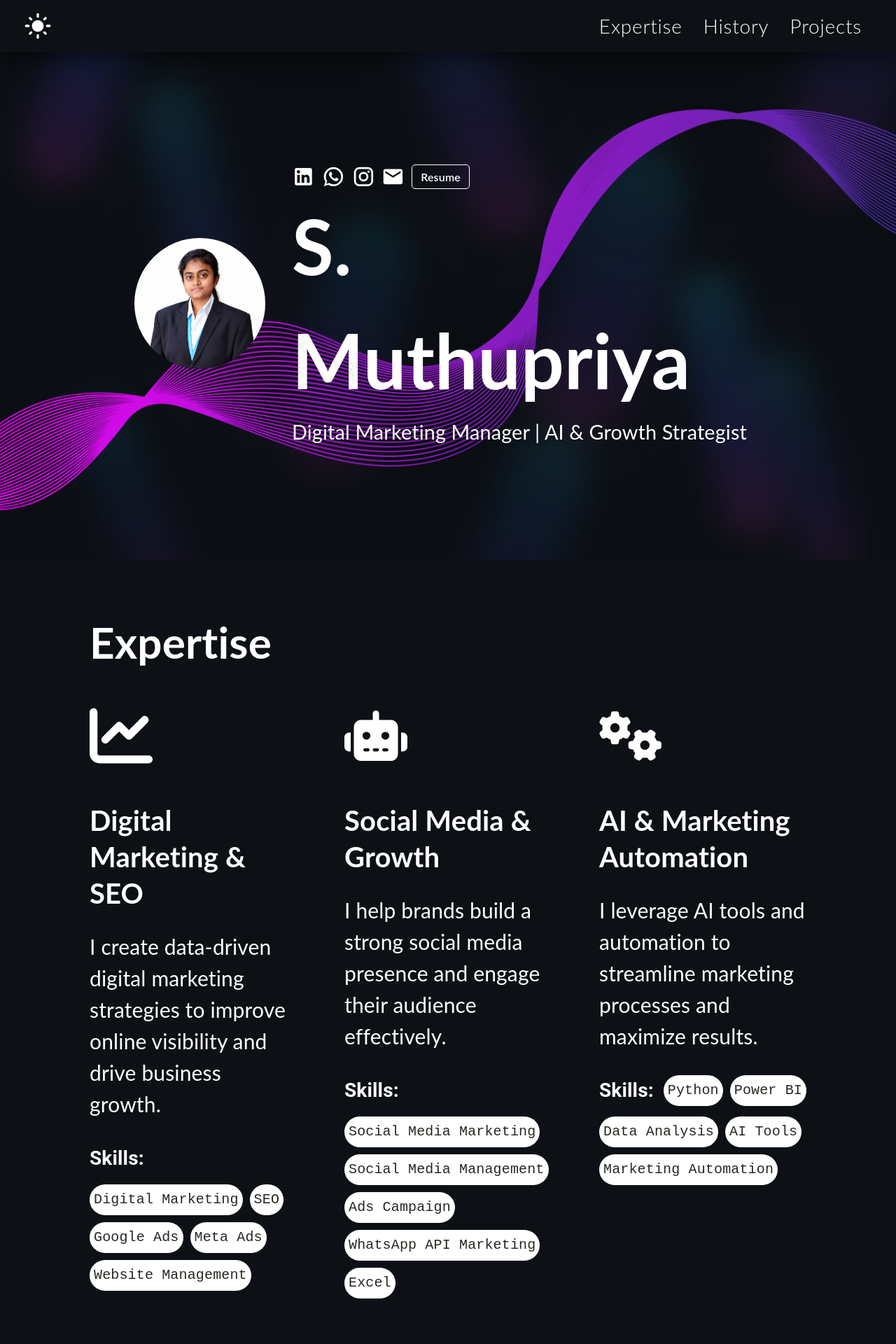
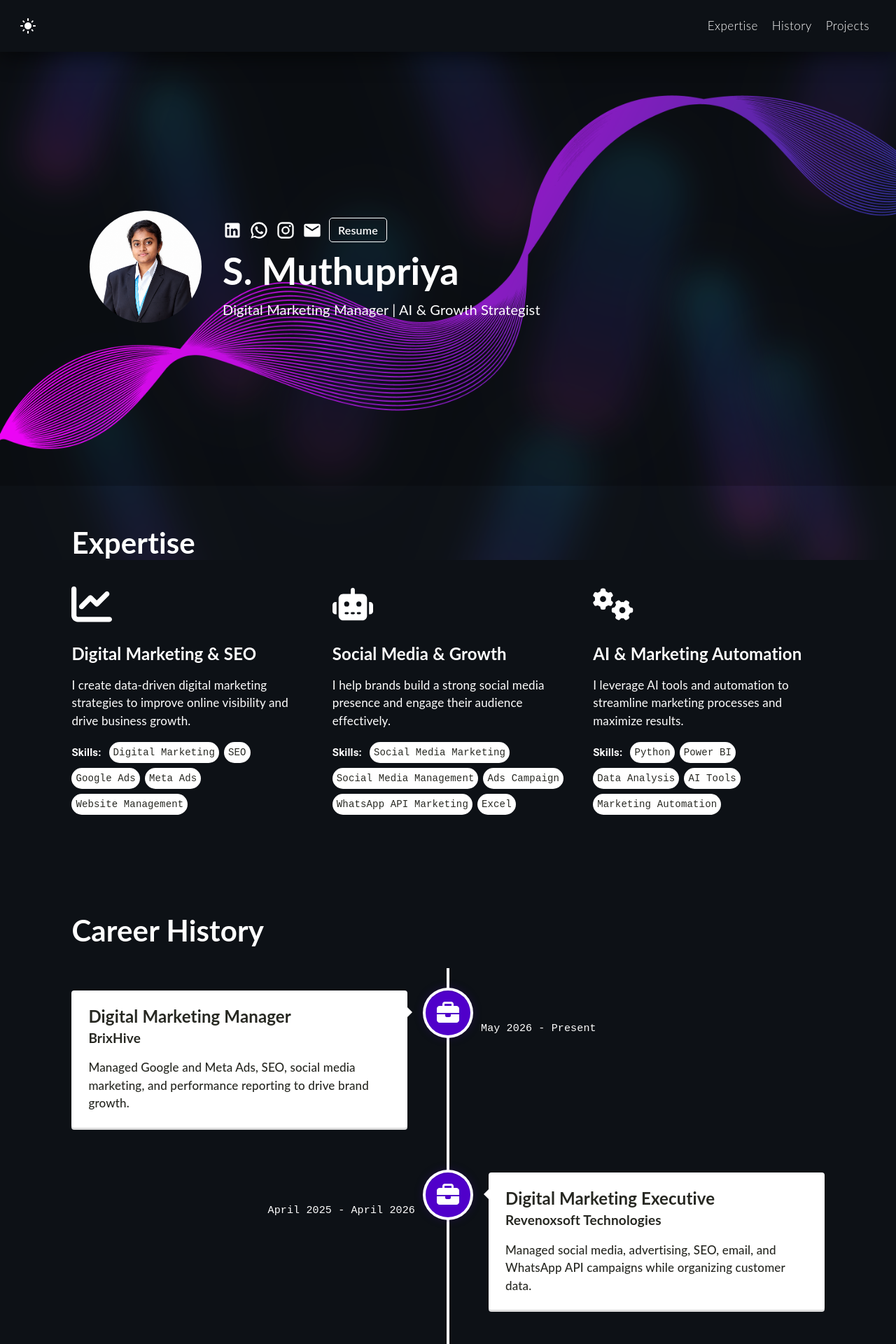
Before and after one commit to muthupriya0902/Muthupriya_portfolio, a React (Create React App) app: page / in a window 1280 px wide. Shown: the top 1920 px of the page at 70% size. Built offline with nearby package versions, Linux system fonts and the light colour scheme.

Commit message:
Refine portfolio sizing and spacing

```diff
--- a/src/assets/styles/Expertise.scss
+++ b/src/assets/styles/Expertise.scss
@@ -10,16 +10,16 @@
     width: 100%;
     max-width: none;
     box-sizing: border-box;
-    padding: 80px 10% 8%;
+    padding: 56px 8% 5%;
     display: flex;
     flex-direction: column;
     text-align: left;
 }
 
 #expertise .skills-container h1 {
-    margin: 0 0 52px;
+    margin: 0 0 34px;
     color: #fff;
-    font-size: 62px !important;
+    font-size: 42px !important;
     font-weight: 700 !important;
     line-height: 1.2 !important;
 }
@@ -27,8 +27,8 @@
 #expertise .skills-grid {
     display: grid;
     grid-template-columns: repeat(3, minmax(0, 1fr));
-    column-gap: 68px;
-    row-gap: 56px;
+    column-gap: 42px;
+    row-gap: 40px;
     width: 100%;
 }
 
@@ -39,25 +39,25 @@
 
 #expertise .skill > svg {
     display: block;
-    width: 90px;
-    height: 90px;
-    margin: 0 0 50px;
+    width: 58px;
+    height: 58px;
+    margin: 0 0 26px;
     color: #fff;
 }
 
 #expertise .skill h3 {
-    margin: 0 0 28px;
+    margin: 0 0 16px;
     color: #fff;
-    font-size: 40px !important;
+    font-size: 24px !important;
     font-weight: 700 !important;
     line-height: 1.3 !important;
 }
 
 #expertise .skill p {
-    max-width: 470px;
-    margin: 0 0 28px;
+    max-width: 420px;
+    margin: 0 0 18px;
     color: #fff;
-    font-size: 30px !important;
+    font-size: 17px !important;
     font-weight: 400 !important;
     line-height: 1.5 !important;
 }
@@ -66,8 +66,8 @@
     display: flex;
     flex-wrap: wrap;
     align-items: center;
-    gap: 10px;
-    max-width: 500px;
+    gap: 7px;
+    max-width: 440px;
     margin: 0;
     line-height: 1.9;
 }
@@ -75,18 +75,18 @@
 #expertise .flex-chips .chip-title {
     padding-right: 4px;
     color: #fff !important;
-    font-size: 28px !important;
+    font-size: 15px !important;
     font-weight: 700 !important;
 }
 
 #expertise .chip,
 #expertise .flex-chips .MuiChip-root {
-    height: 44px !important;
+    height: 30px !important;
     padding: 0 !important;
-    border-radius: 22px !important;
+    border-radius: 16px !important;
     background-color: #fff !important;
     color: rgb(39, 40, 34) !important;
-    font-size: 20px !important;
+    font-size: 14px !important;
     box-shadow: none;
 }
 
@@ -95,7 +95,7 @@
     padding-left: 6px;
     color: rgb(39, 40, 34) !important;
     font-family: 'Courier Prime', monospace;
-    font-size: 20px !important;
+    font-size: 14px !important;
 }
 
 #expertise .chip svg {
--- a/src/assets/styles/Footer.scss
+++ b/src/assets/styles/Footer.scss
@@ -1,15 +1,15 @@
 footer {
     text-align: center;
-    padding-top: 50px;
-    padding-bottom: 50px;
+    padding-top: 32px;
+    padding-bottom: 32px;
 
     svg {
         width: 1.1em !important;
         height: 1.1em !important;
-        margin-right: 10px;
+        margin-right: 8px;
     }
 
     p {
-        font-size: 0.8em;
+        font-size: 0.9rem;
     }
 }
--- a/src/assets/styles/Main.scss
+++ b/src/assets/styles/Main.scss
@@ -10,7 +10,7 @@
     height: var(--navbar-height) !important;
     min-height: var(--navbar-height) !important;
     max-height: var(--navbar-height) !important;
-    padding: 0 34px !important;
+    padding: 0 28px !important;
     box-sizing: border-box;
 }
 
@@ -19,16 +19,16 @@
 }
 
 #navigation button {
-    font-size: 28px !important;
+    font-size: 17px !important;
     font-weight: 300 !important;
     line-height: 1.5 !important;
-    padding: 10px 15px !important;
+    padding: 7px 10px !important;
     min-width: auto !important;
     text-transform: none !important;
 }
 
 #navigation svg {
-    font-size: 40px !important;
+    font-size: 24px !important;
 }
 
 .dark-mode .about-section {
@@ -37,12 +37,12 @@
 
 .about-section {
     display: flex;
-    gap: 38px;
+    gap: 30px;
     justify-content: flex-start;
     align-items: center;
     width: 100%;
-    padding: 0px 15%;
-    min-height: calc(100vh - var(--navbar-height));
+    padding: 0 10%;
+    min-height: min(620px, calc(100vh - var(--navbar-height)));
     box-sizing: border-box;
     background-image: url("../images/bg-dark.png");
     background-repeat: no-repeat;
@@ -63,7 +63,7 @@
         align-items: center;
 
         svg {
-            font-size: 2.05em;
+            font-size: 1.75em;
         }
     }
 
@@ -105,13 +105,13 @@
     }
 
     p {
-        font-size: 1.8em;
+        font-size: 1.25rem;
         margin-block-start: 0px;
         margin-block-end: 0px;
     }
 
     h1 {
-        font-size: 6.8em;
+        font-size: clamp(2.5rem, 4.2vw, 3.5rem);
         margin-block-start: 0px;
         margin-block-end: 0px;
     }
@@ -121,7 +121,7 @@
     z-index: 2;
 
     img {
-        width: 187px;
+        width: 160px;
         border-radius: 50%;
     }
 }
--- a/src/assets/styles/Project.scss
+++ b/src/assets/styles/Project.scss
@@ -1,20 +1,20 @@
 .projects-container {
     display: flex;
     flex-direction: column;
-    padding: 5% 10%;
+    padding: 3.5rem 8%;
     text-align: left;
 }
 
 .projects-container > h1 {
-    font-size: 64px;
+    font-size: 42px;
     line-height: 1.15;
 }
 
 .projects-container .projects-grid {
     display: grid;
     grid-template-columns: repeat(2, 1fr);
-    column-gap: 50px;
-    row-gap: 120px;
+    column-gap: 36px;
+    row-gap: 64px;
 }
 
 .projects-container .projects-grid .project {
@@ -87,18 +87,18 @@
 }
 
 .project-copy h2 {
-    margin: 0 0 26px;
-    font-size: 44px;
+    margin: 0 0 16px;
+    font-size: 24px;
     line-height: 1.2;
 }
 
 .project-copy {
-    padding-top: 30px;
+    padding-top: 20px;
 }
 
 .project-copy p {
     margin: 0;
-    font-size: 32px;
+    font-size: 17px;
     line-height: 1.5;
 }
 
--- a/src/assets/styles/Timeline.scss
+++ b/src/assets/styles/Timeline.scss
@@ -32,32 +32,32 @@
 }
 
 #history .vertical-timeline::before {
-    width: 5px;
+    width: 4px;
     transform-origin: top center;
     transform: scaleY(var(--history-line-progress, 1));
 }
 
 #history .vertical-timeline--two-columns::before {
-    margin-left: -2.5px;
+    margin-left: -2px;
 }
 
 #history .vertical-timeline-element-icon {
-    width: 88px;
-    height: 88px;
+    width: 64px;
+    height: 64px;
     border-radius: 50%;
     box-shadow: 0 0 0 4px #fff, inset 0 2px 0 rgba(0, 0, 0, 0.08), 0 3px 0 4px rgba(0, 0, 0, 0.05), 0 0 16px rgba(80, 0, 202, 0.35);
 }
 
 #history .vertical-timeline--two-columns .vertical-timeline-element-icon {
     left: 50%;
-    margin-left: -44px;
+    margin-left: -32px;
 }
 
 #history .vertical-timeline-element-icon > svg {
-    width: 44px;
-    height: 44px;
-    margin-top: -22px;
-    margin-left: -22px;
+    width: 32px;
+    height: 32px;
+    margin-top: -16px;
+    margin-left: -16px;
 }
 
 @media screen and (max-width: 1169px) {
@@ -86,24 +86,24 @@
 }
 
 #history .items-container > h1 {
-    font-size: 56px !important;
+    font-size: 42px !important;
     font-weight: 700 !important;
     line-height: 1.2 !important;
 }
 
 #history .vertical-timeline-element .vertical-timeline-element-title {
-    font-size: 32px !important;
+    font-size: 24px !important;
     font-weight: 700 !important;
     line-height: 1.25 !important;
 }
 
 #history .vertical-timeline-element .vertical-timeline-element-subtitle {
-    font-size: 26px !important;
+    font-size: 19px !important;
     line-height: 1.3 !important;
 }
 
 #history .vertical-timeline-element p {
-    font-size: 24px !important;
+    font-size: 17px !important;
     line-height: 1.55 !important;
 }
 
@@ -118,23 +118,23 @@
 @media screen and (min-width: 1170px) {
     #history .vertical-timeline {
         width: 100%;
-        max-width: 1250px;
+        max-width: 1100px;
     }
 
     #history .vertical-timeline--two-columns .vertical-timeline-element-content {
-        width: min(560px, calc(50% - 70px));
-        max-width: 560px;
+        width: min(480px, calc(50% - 58px));
+        max-width: 480px;
         min-height: 0;
-        padding: 32px 30px;
+        padding: 22px 24px;
         box-sizing: border-box;
     }
 
     #history .vertical-timeline-element .vertical-timeline-element-date {
         position: static !important;
         display: block !important;
-        margin-top: 16px;
+        margin-top: 10px;
         color: rgb(39, 40, 34) !important;
-        font-size: 17px !important;
+        font-size: 15px !important;
         white-space: normal !important;
     }
 
@@ -146,27 +146,27 @@
     #history .vertical-timeline-element .vertical-timeline-element-title {
         display: block;
         margin: 0 0 4px;
-        font-size: 36px !important;
+        font-size: 24px !important;
         line-height: 1.25 !important;
     }
 
     #history .vertical-timeline-element .vertical-timeline-element-subtitle {
         display: block;
         margin: 0;
-        font-size: 30px !important;
+        font-size: 19px !important;
         line-height: 1.3 !important;
     }
 
     #history .vertical-timeline--two-columns .vertical-timeline-element-content p {
-        font-size: 22px !important;
-        line-height: 1.45 !important;
+        font-size: 17px !important;
+        line-height: 1.5 !important;
         max-width: none;
     }
 
     #history .vertical-timeline--two-columns .vertical-timeline-element:nth-child(odd) .vertical-timeline-element-date {
         position: absolute !important;
-        top: 30px;
-        left: calc(100% + 145px) !important;
+        top: 22px;
+        left: calc(100% + 105px) !important;
         right: auto !important;
         z-index: 30 !important;
         width: max-content;
@@ -176,8 +176,8 @@
 
     #history .vertical-timeline--two-columns .vertical-timeline-element:nth-child(even) .vertical-timeline-element-date {
         position: absolute !important;
-        top: 30px;
-        right: calc(100% + 145px) !important;
+        top: 22px;
+        right: calc(100% + 105px) !important;
         left: auto !important;
         z-index: 30 !important;
         width: max-content;
--- a/src/index.scss
+++ b/src/index.scss
@@ -51,10 +51,10 @@ p, a, h1, h2, h3, h4, h5, label, button {
   background-color: #0d1116;
 
   button {
-    font-size: 1.1rem;
+    font-size: 1rem;
     font-family: "Lato", sans-serif;
     text-transform: initial;
-    padding: 6px 10px;
+    padding: 5px 8px;
   }
 
   svg {
@@ -98,7 +98,7 @@ p, a, h1, h2, h3, h4, h5, label, button {
 }
 
 .items-container {
-  padding: 5% 10%;
+  padding: 3rem 8%;
   text-align: left;
   display: flex;
   flex-direction: column;
```
